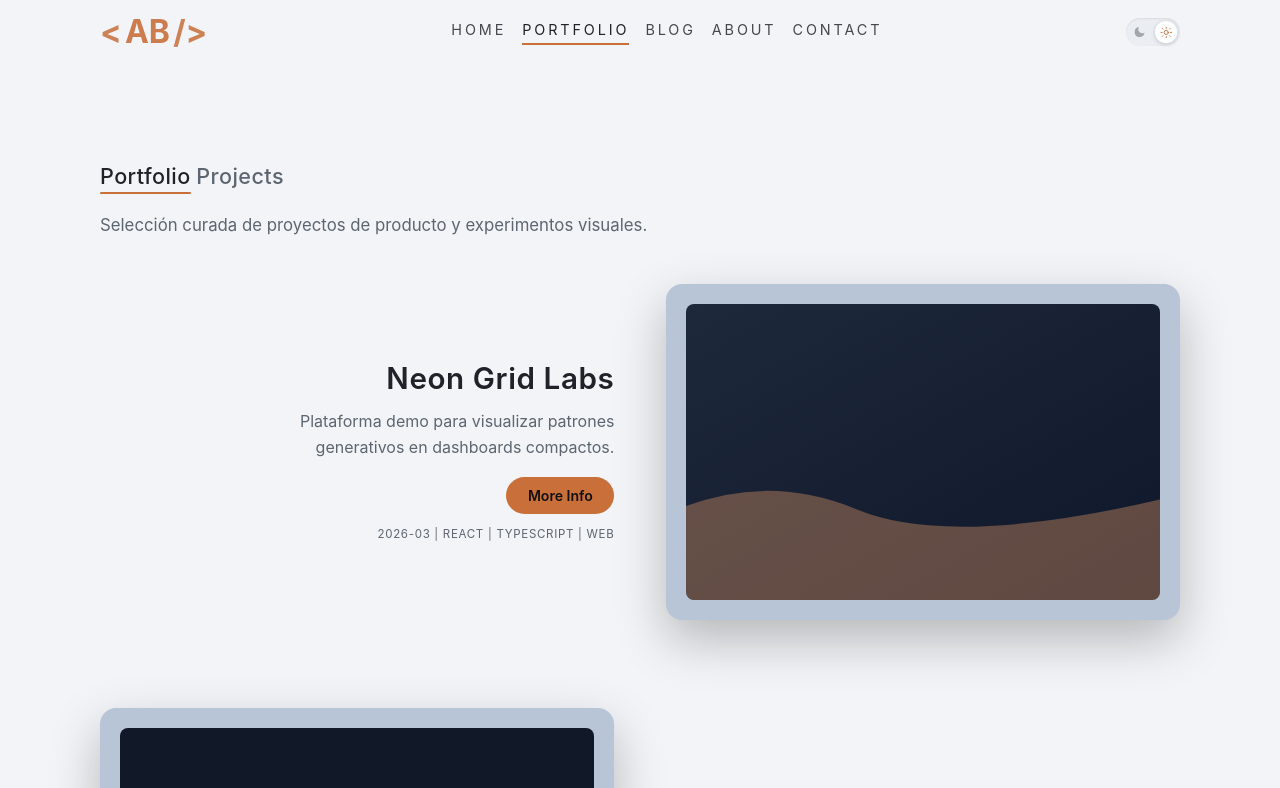
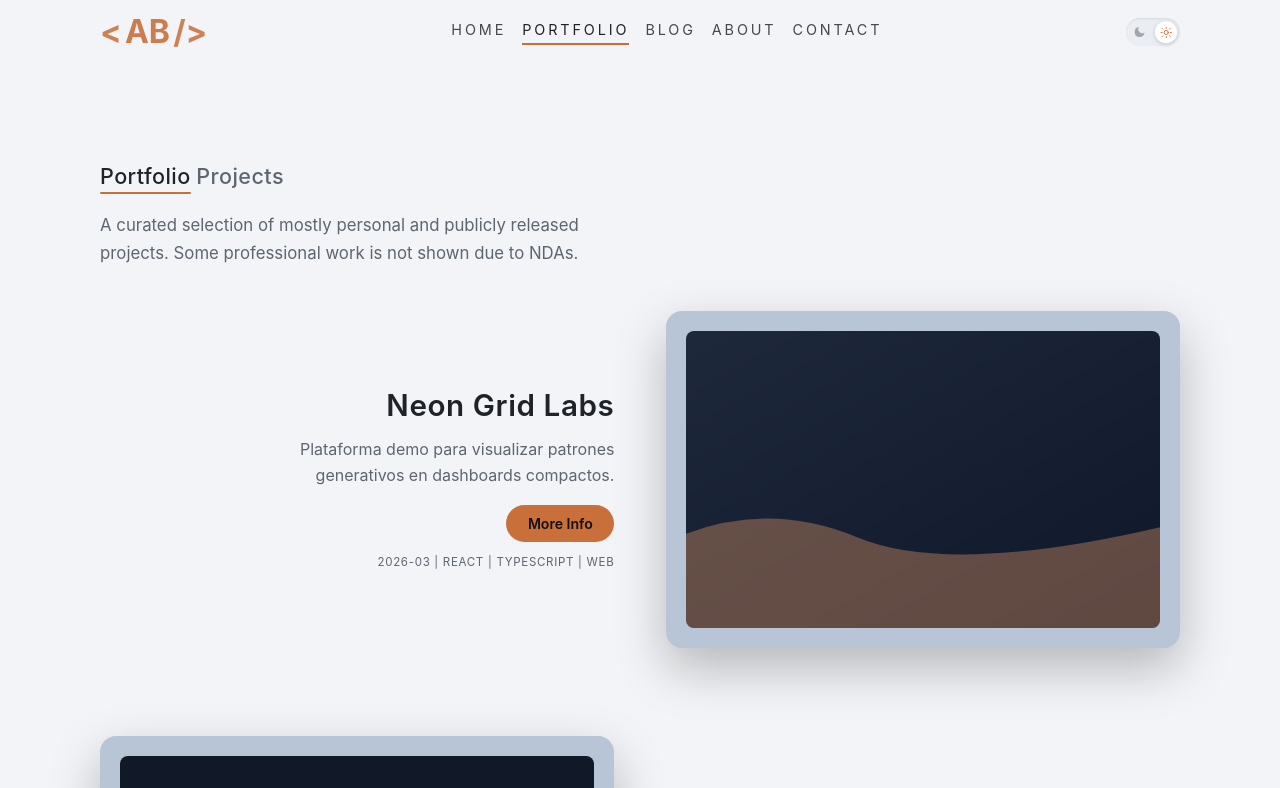
Before and after one commit to andresbadillo/andresbadillo.co, a React (Vite) app: page /portfolio in a window 1280 px wide. Shown: the top 788 px of the page. Built offline with nearby package versions, Linux system fonts and the light colour scheme.

Commit message:
Homologación de alturas entre h1 y secciones

```diff
--- a/src/pages/Portfolio/PortfolioPage.tsx
+++ b/src/pages/Portfolio/PortfolioPage.tsx
@@ -24,7 +24,7 @@ export function PortfolioPage() {
           <span className={headingAccent.sectionAccent}>Portfolio</span>
           Projects
         </h1>
-        <p className={styles.lead}>Selección curada de proyectos de producto y experimentos visuales.</p>
+        <p className={styles.lead}>A curated selection of mostly personal and publicly released projects. Some professional work is not shown due to NDAs.</p>
         {projects.map((project, index) => (
           <HomeProjectRow key={project.slug} project={project} reversed={index % 2 === 0} />
         ))}
```
